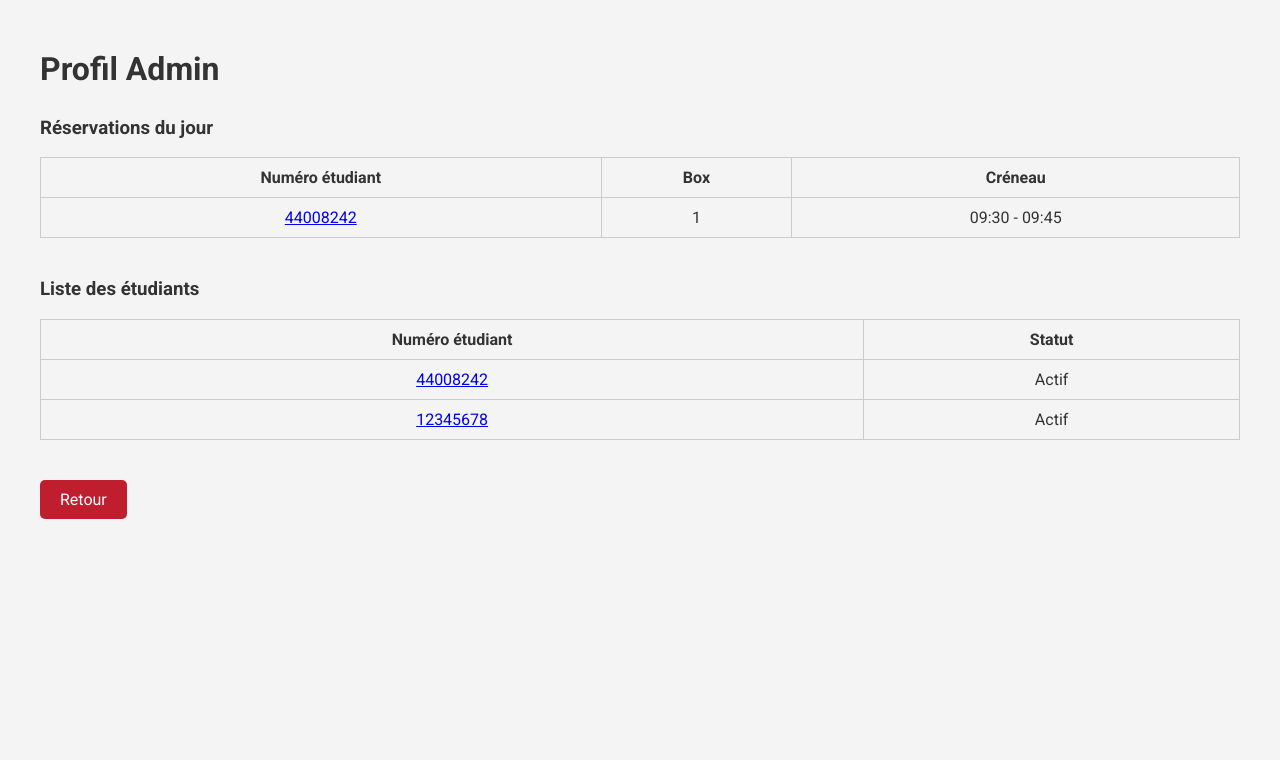
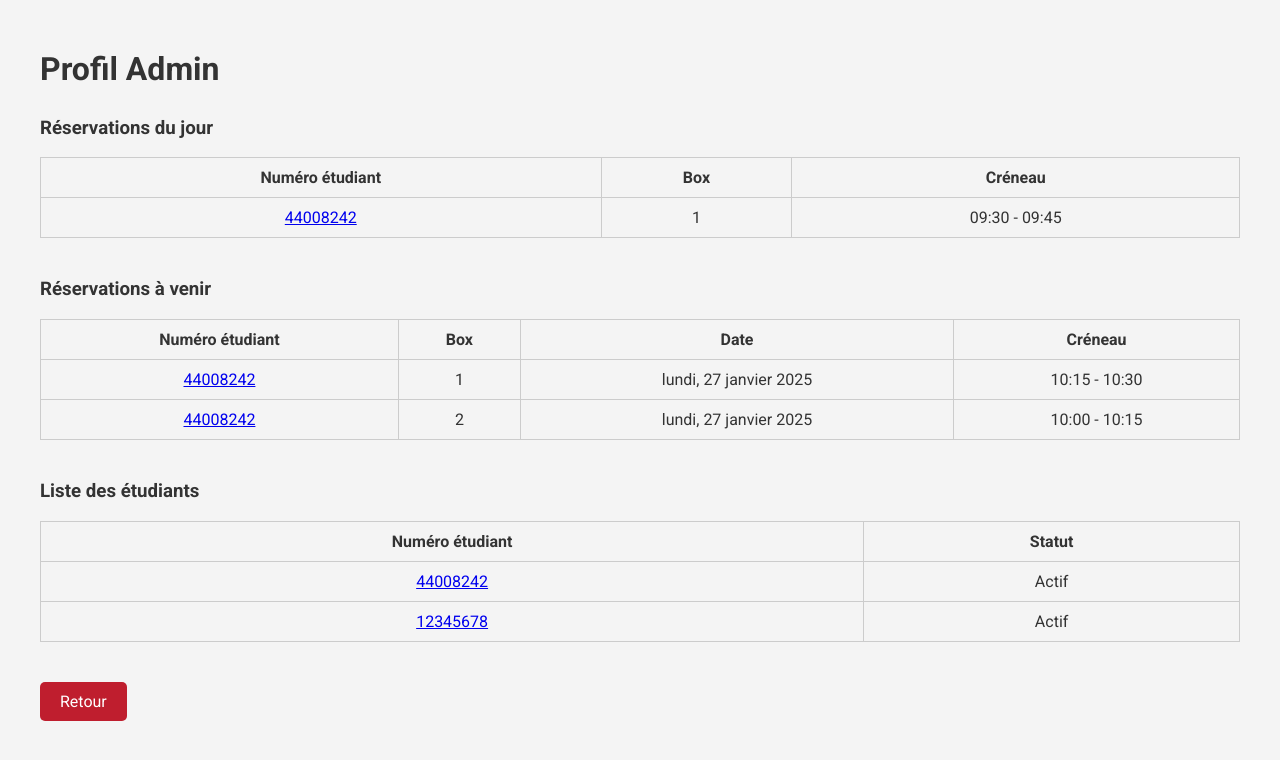
Before and after one commit to inankia3/Projet_Reserv, a Django app: page /profilAdmin/ in a window 1280 px wide. Shown: the top 760 px of the page. Run offline with Django 5.2, Linux system fonts and the light colour scheme; data comes from the database, SQL or seed files in the repository; both versions use the stored data as it was after the commit.

Commit message:
Add files via upload

```diff
--- a/Reservation/templates/calendrier.html
+++ b/Reservation/templates/calendrier.html
@@ -84,7 +84,7 @@
             function generateTimeSlots(weekStart) {
                 timeSlotsTable.innerHTML = '';
                 const days = ['Lundi', 'Mardi', 'Mercredi', 'Jeudi', 'Vendredi'];
-                for (let i = 9; i <= 17; i++) {
+                for (let i = 9; i <= 16; i++) {
                     const row = document.createElement('tr');
                     days.forEach((day, index) => {
                         const slotCell = document.createElement('td');
--- a/Reservation/templates/profilAdmin.html
+++ b/Reservation/templates/profilAdmin.html
@@ -35,7 +35,34 @@
             </tbody>
         </table>
     </div>
-
+    <div class="section">
+        <h3>Réservations à venir</h3>
+        <table>
+            <thead>
+                <tr>
+                    <th>Numéro étudiant</th>
+                    <th>Box</th>
+                    <th>Date</th>
+                    <th>Créneau</th>
+                </tr>
+            </thead>
+            <tbody>
+                {% for reservation in reservations_a_venir %}
+                <tr>
+                    <td><a href="{% url 'profilEtudiant' reservation.etudiant.num_etudiant %}">{{ reservation.etudiant.num_etudiant }}</a></td>
+                    <td>{{ reservation.box_id }}</td>
+                    <td>{{ reservation.date_field|date:"l, d F Y" }}</td>
+                    <td>{{ reservation.creneau.heure_debut|time:"H:i"}} - {{reservation.creneau.heure_fin|time:"H:i" }}</td>
+                </tr>
+                {% endfor %}
+                {% if reservations_a_venir|length == 0 %}
+                <tr>
+                    <td colspan="3">Aucune réservation à venir</td>
+                </tr>
+                {% endif %}
+            </tbody>
+        </table>
+    </div>
     <div class="section">
         <h3>Liste des étudiants</h3>
         <table>
--- a/Reservation/views.py
+++ b/Reservation/views.py
@@ -251,18 +251,20 @@ def accueilAdmin(request):
         return redirect('adminLogin')
     context = {
         'title': 'Gestion des réservations - Admin',
-        'action_url': reverse('accueilAdmin'),  # L'action du formulaire pointe vers la même vue
+        #'action_url': reverse('accueilAdmin'),  # L'action du formulaire pointe vers la même vue
     }
     return render(request, 'calendrierAdmin.html', context)
 
 def profilAdmin(request):
     etudiants = Etudiant.objects.all()
     reservations_jour = Reservation.objects.filter(date_field=date.today()).filter(admin_field=0)
+    reservations_a_venir = Reservation.objects.filter(date_field__gt=date.today()).filter(admin_field=0)
 
     context = {
         'title': 'Profil Admin',
         'etudiants': etudiants,
         'reservations_jour': reservations_jour,
+        'reservations_a_venir':reservations_a_venir,
     }
     return render(request, 'profilAdmin.html', context)
 
@@ -281,24 +283,29 @@ def toggleBlockStudent(request, numero_etudiant):
     return redirect('profilEtudiant', numero_etudiant)
 
 
+
 def blockSlotsAdmin(request):
-
+    print('test')
     if request.method == 'POST':
         selected_hours = request.POST.get('selected_hours', '').strip()
         which_box = request.POST.get('which_box', '').strip()  # "1","2","1-2"
+        print('test1')
         if not selected_hours:
+            print('test2')
             return redirect('accueilAdmin')
+
         list_slots = selected_hours.split(',')  # ex. ["2025-02-10 09:00", ...]
         for slot in list_slots:
             slot = slot.strip()
             date_str, hour_str = slot.split(' ')
-            date_obj = datetime.datetime.strptime(date_str, "%Y-%m-%d").date()
-            h, m = hour_str.split(':')
-            hour_int = int(h)
+            date_obj = datetime.strptime(date_str, "%Y-%m-%d").date()
+            heure= datetime.strptime(hour_str,"%H:%M").time()
+            print('test3')
+
             # On trouve le premier creneau 15 min => hour_int:00 -> hour_int:15
-            heure_debut = datetime.time(hour_int, 0)
-            heure_fin = (datetime.datetime.combine(date_obj, heure_debut)
-                         + datetime.timedelta(minutes=15)).time()
+            heure_debut = heure
+            heure_fin = (datetime.combine(date_obj, heure_debut)
+                         + timedelta(minutes=15)).time()
             first_creneau = Creneau.objects.filter(
                 heure_debut=heure_debut,
                 heure_fin=heure_fin
@@ -306,45 +313,75 @@ def blockSlotsAdmin(request):
             if not first_creneau:
                 # ne pas planter, on skip
                 continue
-            # On crée 4 ou 8 reservations
-            # => offset = 0..3 => creneau_id = first_creneau.id + offset
-            # => si which_box = "1", on fait box_id=1
-            # => si which_box = "2", box_id=2
-            # => si "1-2", on fait 2 reservations par offset: box1 + box2
-            for offset in range(4):
-                id_creneau = first_creneau.id + offset
-                if which_box == "1":
-                    Reservation.objects.create(
-                        etudiant_id=None,
-                        box_id=1,
-                        date_field=date_obj,
-                        creneau_id=id_creneau,
-                        admin_field=True
-                    )
-                elif which_box == "2":
-                    Reservation.objects.create(
-                        etudiant_id=None,
-                        box_id=2,
-                        date_field=date_obj,
-                        creneau_id=id_creneau,
-                        admin_field=True
-                    )
-                elif which_box == "12":
-                    # 2 reservations (box1 + box2)
-                    Reservation.objects.create(
-                        etudiant_id=None,
-                        box_id=1,
-                        date_field=date_obj,
-                        creneau_id=id_creneau,
-                        admin_field=True
-                    )
-                    Reservation.objects.create(
-                        etudiant_id=None,
-                        box_id=2,
-                        date_field=date_obj,
-                        creneau_id=id_creneau,
-                        admin_field=True
-                    )
+
+            # Vérifier si le créneau est déjà bloqué
+            existing_reservation = Reservation.objects.filter(
+                date_field=date_obj,
+                creneau_id=first_creneau.id,
+                admin_field=True
+            ).first()
+
+            if existing_reservation:
+                # Débloquer le créneau (supprimer la réservation)
+                existing_reservation.delete()
+            else:
+                # On crée 4 ou 8 reservations
+                for offset in range(4):
+                    id_creneau = first_creneau.id + offset
+                    if which_box == "1":
+                        reserv=Reservation.objects.create(
+                            etudiant_id=None,
+                            box_id=1,
+                            date_field=date_obj,
+                            creneau_id=id_creneau,
+                            admin_field=True
+                        )
+                        reserv.save()
+                    elif which_box == "2":
+                        reserv=Reservation.objects.create(
+                            etudiant_id=None,
+                            box_id=2,
+                            date_field=date_obj,
+                            creneau_id=id_creneau,
+                            admin_field=True
+                        )
+                        reserv.save()
+
+                    elif which_box == "1-2":
+                        # 2 reservations (box1 + box2)
+                        reserv=Reservation.objects.create(
+                            etudiant_id=None,
+                            box_id=1,
+                            date_field=date_obj,
+                            creneau_id=id_creneau,
+                            admin_field=True
+                        )
+                        reserv.save()
+
+                        reserv=Reservation.objects.create(
+                            etudiant_id=None,
+                            box_id=2,
+                            date_field=date_obj,
+                            creneau_id=id_creneau,
+                            admin_field=True
+                        )
+                        reserv.save()
+
+
         return redirect('accueilAdmin')
     else:
         return redirect('accueilAdmin')
+
+
+
+def cancelReservation(request, reservation_id):
+    reservation = get_object_or_404(Reservation, id=reservation_id)
+    etudiant = reservation.etudiant
+
+    # Décrémenter le compteur de réservations à venir
+    if etudiant.reservations_a_venir > 0:
+        etudiant.reservations_a_venir -= 1
+        etudiant.save()
+
+    reservation.delete()
+    return redirect('profilEtudiant', student_number=etudiant.num_etudiant)
```
Also changed, not shown: Reservation/templates/calendrierAdmin.html (+15 -10 lines), db.sqlite3.
